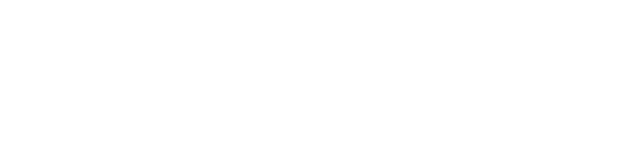
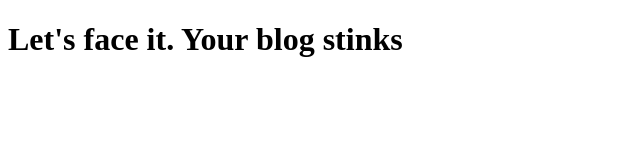
Before and after one commit to Blatnak/BEDUMatcha, a plain HTML site: page index.html in a window 1280 px wide. Shown: the whole page, without its empty margins (0-640 px from the left). Drawn offline with Linux system fonts and the light colour scheme.

Commit message:
Agregando etiqueta h1 en master

```diff
--- a/index.html
+++ b/index.html
@@ -6,5 +6,6 @@
     </head>
     <body>
         <!--Esto es lo que se verá en el navegador Web-->
+        <h1>Let's face it. Your blog stinks</h1>
     </body>
 </html>
```
